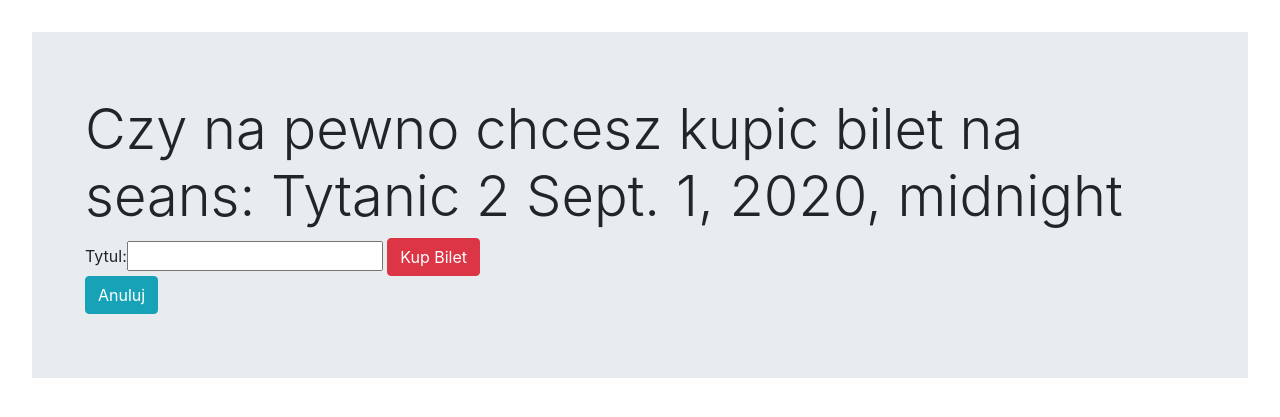
After one commit to Rakiet/zadanie-django, a Django app: page /filmy/potwierdz_zakup/4 in a window 1280 px wide. The commit adds this page. Shown: the top 417 px of the page. Run offline with Django 3.2, Linux system fonts and the light colour scheme; data comes from the database, SQL or seed files in the repository; both versions use the stored data as it was after the commit; some libraries are stand-ins or nearby versions.

Commit message:
dodanie mozliwosci zakupu biletow

```diff
--- a/kinoapp/forms.py
+++ b/kinoapp/forms.py
@@ -1,6 +1,6 @@
 from django.forms import ModelForm
 from .models import Kino, DodatkoweInfo
-from .models import Ocena, Bilety
+from .models import Ocena, Bilety, Profile
 from django import forms
 from django.contrib.auth.forms import UserCreationForm
 from django.contrib.auth.models import User
@@ -37,3 +37,8 @@
     class Meta:
         model = Bilety
         fields = ['data', 'ilosc']
+
+class ProfileForm(ModelForm):
+    class Meta:
+        model = Profile
+        fields = ['tytul',]
--- a/kinoapp/models.py
+++ b/kinoapp/models.py
@@ -47,6 +47,6 @@
 
 class Profile(models.Model):
 
-    user = models.ForeignKey(User, unique=True, related_name='user', on_delete=models.CASCADE)
+    user = models.ForeignKey(User, related_name='user', on_delete=models.CASCADE)
     tytul = models.CharField(max_length=64)
     bilet = models.ForeignKey(Bilety, on_delete=models.CASCADE)
--- a/kinoapp/urls.py
+++ b/kinoapp/urls.py
@@ -1,5 +1,5 @@
 from django.urls import path
-from kinoapp.views import wszystkie_filmy, nowy_film, edytuj_film, usun_film, rejestracja, ocen_film, kup_bilet
+from kinoapp.views import wszystkie_filmy, nowy_film, edytuj_film, usun_film, rejestracja, ocen_film, kup_bilet, potwierdz_zakup
 
 
 urlpatterns = [
@@ -10,4 +10,5 @@
     path('rejestracja/', rejestracja, name='rejestracja'),
     path('ocen/<int:id>/', ocen_film, name="ocen_film"),
     path('kup_bilet/<int:id>/', kup_bilet, name="kup_bilet"),
+    path('potwierdz_zakup/<int:id>', potwierdz_zakup, name="potwierdz_zakup")
 ]
--- a/kinoapp/views.py
+++ b/kinoapp/views.py
@@ -1,7 +1,7 @@
 from django.shortcuts import render, get_object_or_404, redirect
 from django.core.exceptions import ObjectDoesNotExist
 from .models import Kino, DodatkoweInfo, Ocena, Bilety, Profile
-from .forms import KinoForm, DodatkoweInfoForm, OcenaForm, RejestracjaForm, BiletyForm
+from .forms import KinoForm, DodatkoweInfoForm, OcenaForm, RejestracjaForm, BiletyForm, ProfileForm
 from django.contrib.auth.decorators import login_required
 from django.contrib.auth import login, authenticate
 from django.contrib.admin.views.decorators import staff_member_required
@@ -65,9 +65,6 @@
         film.save()
         return redirect(wszystkie_filmy)
 
-
-
-
     if request.method == 'POST':
         if 'ilosc' in request.POST:
             bilet = form_bilet.save(commit=False)
@@ -129,4 +126,33 @@
     return render(request, 'kup-bilet.html', {'film': film, 'bilety': bilet })
 
 
+def potwierdz_zakup(request, id):
+    bilet = get_object_or_404(Bilety, pk=id)
+    form_profile = ProfileForm(request.POST or None)
+
+    if request.method == 'POST':
+        if 'tytul' in request.POST:
+            profil = form_profile.save(commit=False)
+            profil.user = User(id=request.user.id)
+            profil.bilet = bilet
+            profil.save()
+            return redirect(wszystkie_filmy)
+
+    return render(request, 'potwierdz-zakup.html',{'form_profile': form_profile, 'bilet': bilet})
+
+
+# film = get_object_or_404(Kino, pk=id)
+#     oceny = Ocena.objects.filter(film=film)
+#
+#     form_ocena = OcenaForm(request.POST or None)
+#
+#     if request.method == 'POST':
+#         if 'gwiazdki' in request.POST:
+#             ocena = form_ocena.save(commit=False)
+#             ocena.film = film
+#             ocena.autor = request.user
+#             ocena.film = film
+#             ocena.save()
+
+
 # Create your views here.
--- a/templates/film_form.html
+++ b/templates/film_form.html
@@ -25,7 +25,7 @@
     <div class="card" style="width: 32rem; float: left; margin-right: 1rem;">
         <div class="card-body">
 
-                <h5 class="card-title">Napisz recenzje</h5>
+                <h5 class="card-title">Dodaj bilety do filmu</h5>
             <form method="post">
                 {% csrf_token %}
                 {{ form_bilet|bootstrap }}
--- a/templates/kup-bilet.html
+++ b/templates/kup-bilet.html
@@ -14,7 +14,7 @@
                 <hr>
 
             <h4 style="height: 40px;">Seans:  {{ bilet.data|date:"d/n/Y G:i" }}
-            <a href="{% url 'kup_bilet' bilet.id %}" class="btn btn-success" style="float: right;" ><i class="fas fa-shopping-basket"></i> Kup Bilet</a>
+            <a href="{% url 'potwierdz_zakup' bilet.id %}" class="btn btn-success" style="float: right;" ><i class="fas fa-shopping-basket"></i> Kup Bilet</a>
             </h4>
             {% endfor %}
 
--- /dev/null
+++ b/templates/potwierdz-zakup.html
@@ -0,0 +1,21 @@
+{% extends 'glowny.html' %}
+{% load bootstrap %}
+{% block tytul %} Usun {% endblock %}
+
+{% block strona %}
+
+    <div class="jumbotron jumbotron-fluid">
+        <div class="container">
+                <h1 class="display-4">Czy na pewno chcesz kupic bilet na seans: {{ bilet.film.tytul }} {{ bilet.data }}</h1>
+                <form method="post">
+                    {% csrf_token %}
+                    {{ form_profile|bootstrap }}
+                    <button type="submit" class="btn btn-danger">Kup Bilet</button>
+                </form>
+                <a href="{% url 'wszystkie_filmy' %}" class="btn btn-info"> Anuluj</a>
+
+        </div>
+    </div>
+
+
+{% endblock %}
```
Also changed, not shown: db.sqlite3.
